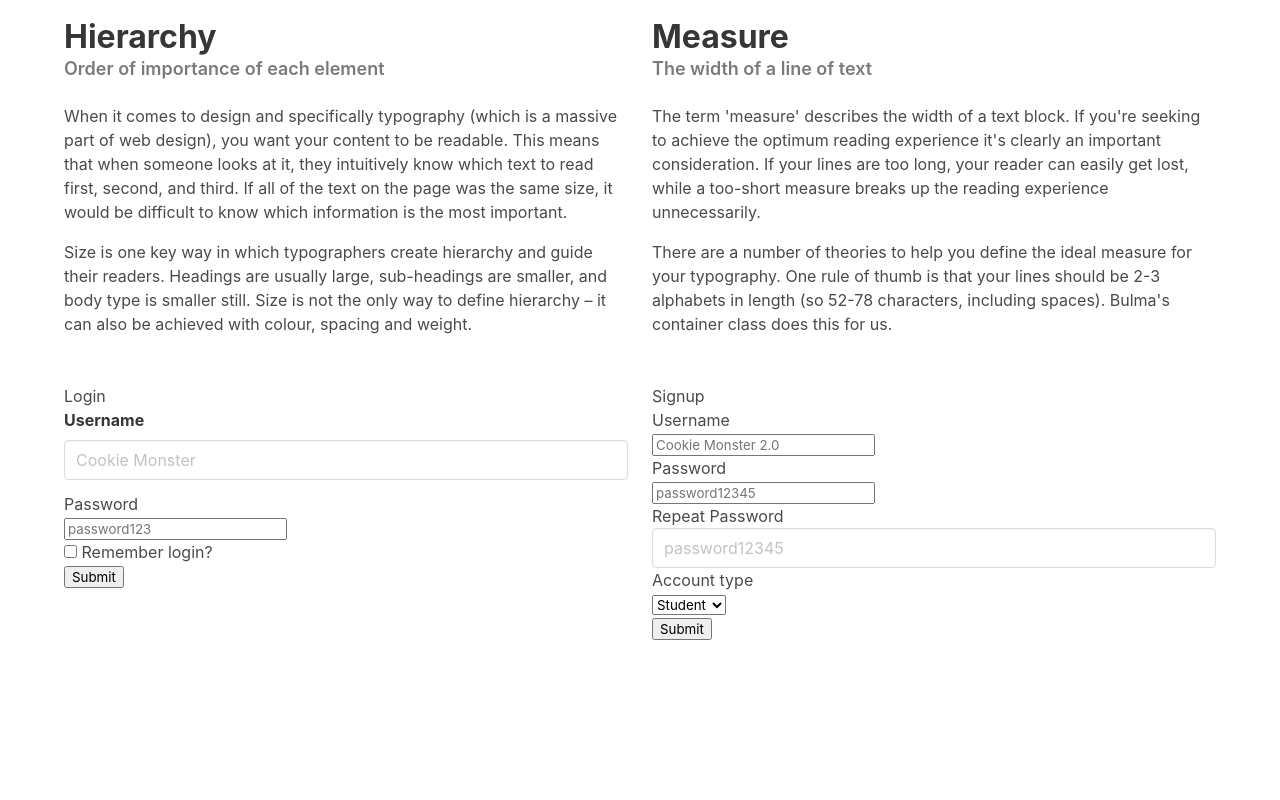
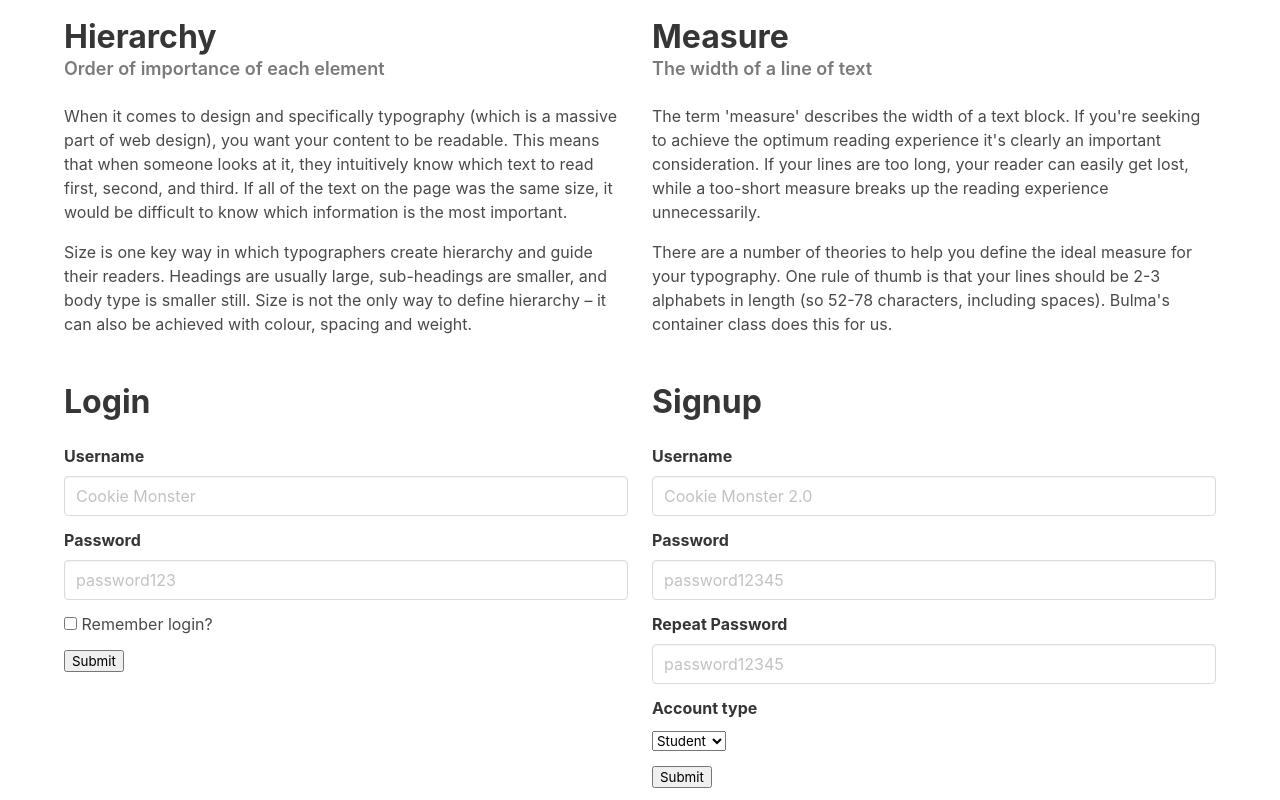
Before and after one commit to jdmar3-comp426/a02-xaviprat, a website: page index.html in a window 1280 px wide. Shown: the part 2513-3313 px from the top of the page. Before the commit the page ends 3165 px from the top, so only its background shows below. Drawn offline with nearby package versions, Linux system fonts and the light colour scheme; a web font is replaced by a local one.

Commit message:
almost done

```diff
--- a/index.html
+++ b/index.html
@@ -155,7 +155,7 @@
     <div class="container">
         <div class="columns">
             <div class="column">
-                <h1 class="">Login</h1>
+                <h1 class="title has-text-weight-bold">Login</h1>
                 <form>
                     <div class="field">
                         <label class="label">Username</label>
@@ -163,13 +163,13 @@
                             <input class="input" type="text" placeholder="Cookie Monster" name="username">
                         </div>
                     </div>
-                    <div class="">
-                        <label class="">Password</label>
-                        <div class="">
-                            <input class="" type="password" placeholder="password123" name="password">
+                    <div class="field">
+                        <label class="label">Password</label>
+                        <div class="control">
+                            <input class="input" type="password" placeholder="password123" name="password">
                         </div>
                     </div>
-                    <div class="">
+                    <div class="field">
                         <div class="">
                             <label class="checkbox">
                                 <input type="checkbox" name="remember">
@@ -185,28 +185,28 @@
                 </form>
             </div>
             <div class="column">
-                <h1 class="">Signup</h1>
+                <h1 class="title has-text-weight-bold">Signup</h1>
                 <form>
-                    <div class="">
-                        <label class="">Username</label>
-                        <div class="">
-                            <input class="" type="text" placeholder="Cookie Monster 2.0" name="username">
+                    <div class="field">
+                        <label class="label">Username</label>
+                        <div class="control">
+                            <input class="input" type="text" placeholder="Cookie Monster 2.0" name="username">
                         </div>
                     </div>
-                    <div class="">
-                        <label class="">Password</label>
-                        <div class="">
-                            <input class="" type="password" placeholder="password12345">
+                    <div class="field">
+                        <label class="label">Password</label>
+                        <div class="control">
+                            <input class="input" type="password" placeholder="password12345">
                         </div>
                     </div>
-                    <div class="">
-                        <label class="">Repeat Password</label>
-                        <div class="">
+                    <div class="field">
+                        <label class="label">Repeat Password</label>
+                        <div class="control">
                             <input class="input" type="password" placeholder="password12345" name="password">
                         </div>
                     </div>
-                    <div class="">
-                        <label class="">Account type</label>
+                    <div class="field">
+                        <label class="label">Account type</label>
                         <div class="">
                             <div class="">
                                 <select name="accountType">
```
